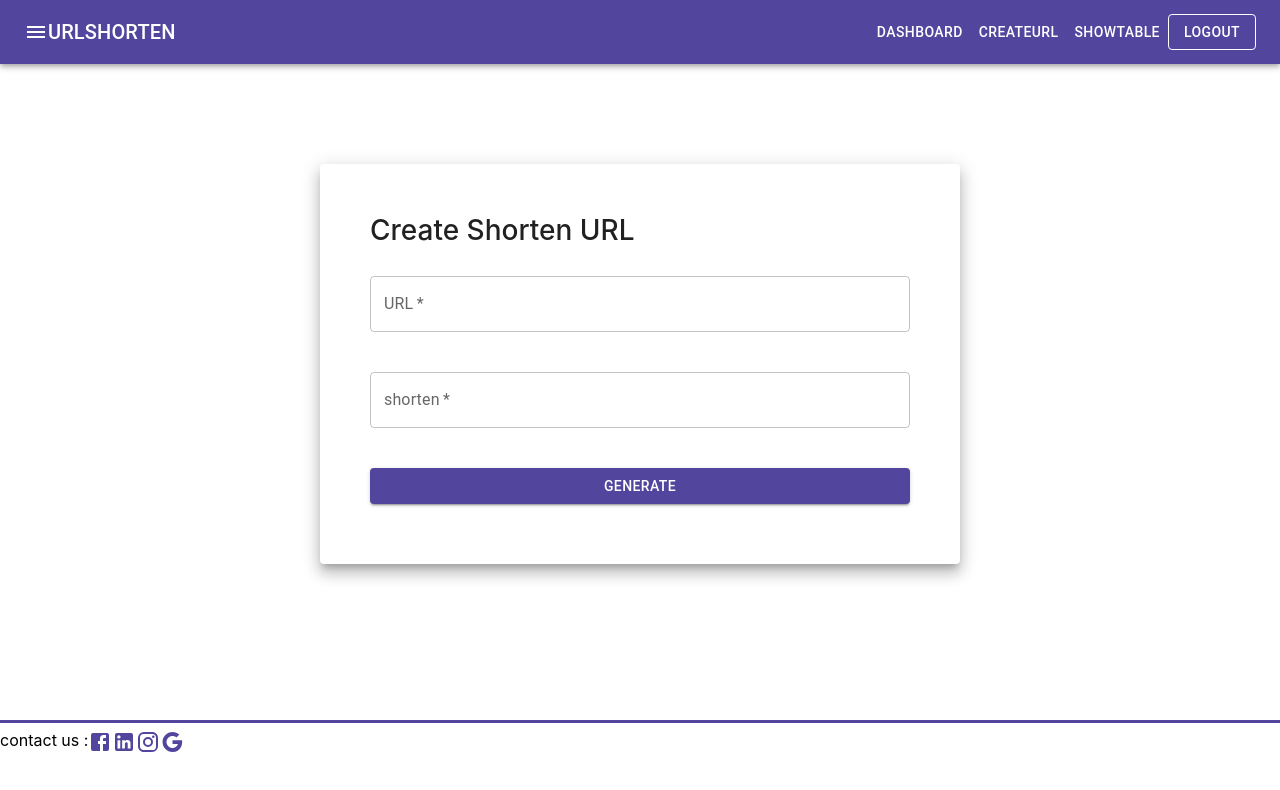
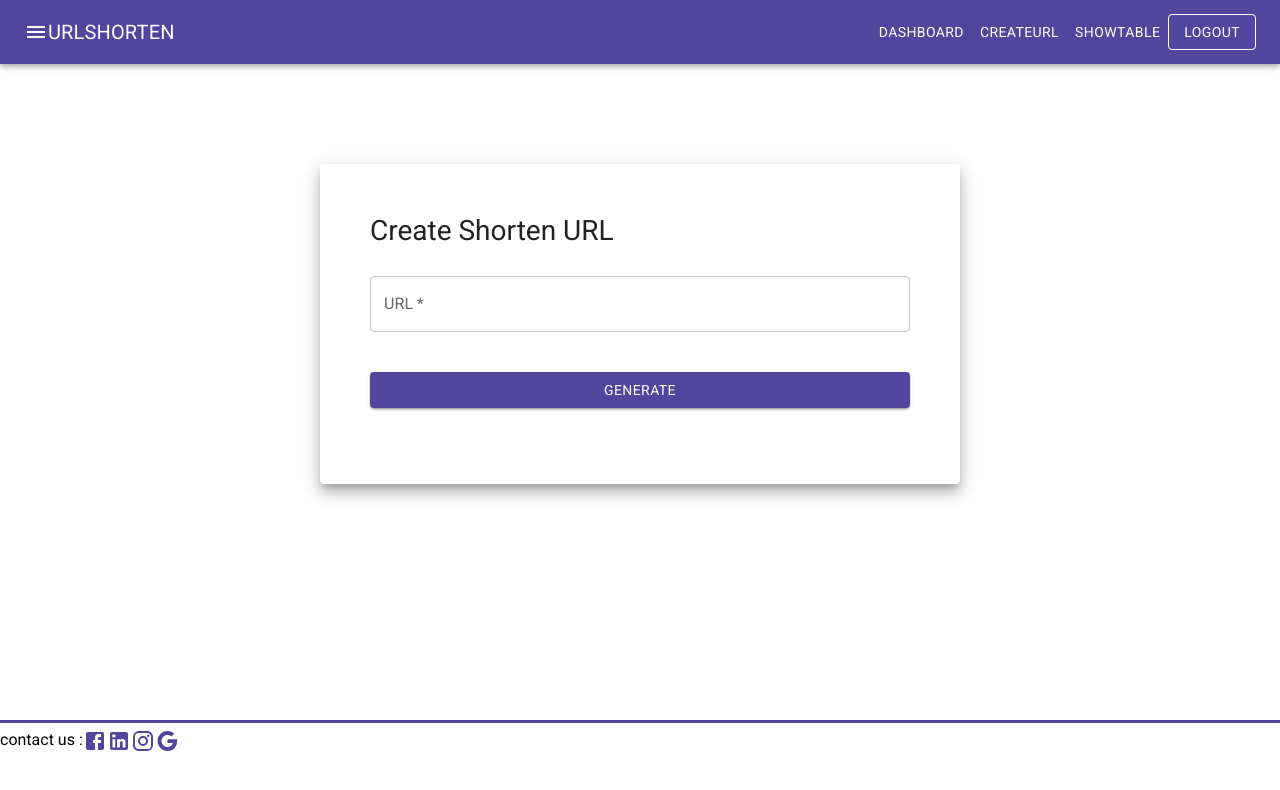
Before and after one commit to vinuppriyaB/frontend-reset-password, a React (Create React App) app: page /create in a window 1280 px wide. Shown: the top 790 px of the page. Built offline with nearby package versions, Linux system fonts and the light colour scheme.

Commit message:
css correction

```diff
--- a/public/index.html
+++ b/public/index.html
@@ -20,6 +20,9 @@
   rel="stylesheet"
   href="https://fonts.googleapis.com/icon?family=Material+Icons"
 />
+<link rel="preconnect" href="https://fonts.googleapis.com">
+<link rel="preconnect" href="https://fonts.gstatic.com" crossorigin>
+<link href="https://fonts.googleapis.com/css2?family=Montserrat:wght@400;500;600&family=Norican&family=Poppins:ital,wght@0,100;0,300;1,700&family=Roboto:wght@100;300;400&display=swap" rel="stylesheet">
     <!--
       Notice the use of %PUBLIC_URL% in the tags above.
       It will be replaced with the URL of the `public` folder during the build.
--- a/src/App.css
+++ b/src/App.css
@@ -1,3 +1,6 @@
+.App{
+    font-family: 'Roboto', sans-serif;
+}
 .pass-match{
     padding-top:2px !important ;
     margin-top:0px !important;
@@ -110,7 +113,7 @@
     color: white !important;
   }
   .name{
-    color:#51459E;
+    color: #51459e !important;;
   }
 
   .navbar-btn{
@@ -142,3 +145,6 @@
     color: #51459E !important;
 
   }
+  .h3-tag{
+    font-family: 'Roboto', sans-serif;
+  }
--- a/src/component/CreateUrl.js
+++ b/src/component/CreateUrl.js
@@ -9,25 +9,24 @@ import { useState } from "react";
 export const CreateUrl=()=>{
 
 
-    const paperStyle={padding :50,height:'50vh',width:"50vw", margin:"100px auto"}
+    const paperStyle={padding :50,height:'40vh',width:"50vw", margin:"100px auto"}
 
     const btnstyle={margin:'20px 0',backgroundColor:"#51459E"}
     const textstyle={margin:'20px 0'}
 
 
     const [long, setLong] = useState("");
-    const [short, setShort] = useState("");
 
 
 
     const resetLoginForm = (event) => {
         setLong("");
-        setShort("");
+
 
 
         };
     const createprocess = () => {
-        const createdurl={long:long,short:short};
+        const createdurl={long:long};
 
 
         fetch("https://login-proces.herokuapp.com/urlshorten/create",
@@ -63,7 +62,7 @@ export const CreateUrl=()=>{
 
             <div >
             <Paper elevation={10} style={paperStyle} className="paper-style">
-            <h3>Create Shorten URL</h3>
+            <h3 className="h3-tag">Create Shorten URL</h3>
 
                 <TextField label='URL'
                 id="outlined-basic"
@@ -73,16 +72,7 @@ export const CreateUrl=()=>{
                 value={long}
                 onChange={event => setLong(event.target.value)}
                 />
-                <TextField
-                id="outlined-basic"
-                label='shorten'
-                placeholder='Enter shorten'
-                style={textstyle}
-                type='text'
-                fullWidth required
-                value={short}
-                onChange={event => setShort(event.target.value)}
-                />
+
 
                 <Button type='submit'
                 className="btn-color"
--- a/src/component/ForgetPassword.js
+++ b/src/component/ForgetPassword.js
@@ -13,10 +13,10 @@ import { useState } from "react";
 export function ForgetPassword({setCurrentUser,currentUser}){
 
 
-    const paperStyle={padding :50,height:'40vh',width:380, margin:"100px auto"}
-    const avatarStyle={backgroundColor:"#51459E"}
+    const paperStyle={padding :50,height:'40vh',width:"30rem", margin:"150px auto"}
+    const avatarStyle={backgroundColor:"#51459E",margin:"10px auto"}
     const btnstyle={margin:'20px 0',backgroundColor:"#51459E"}
-    const textstyle={margin:'10px 0'}
+    const textstyle={margin:'20px 0'}
 
 
     const [email, setEmail] = useState("");
--- a/src/component/Login.js
+++ b/src/component/Login.js
@@ -12,8 +12,8 @@ import { useState } from "react";
 export const Login=({setCurrentUser,currentUser})=>{
 
 
-    const paperStyle={padding :50,height:'50vh',width:380, margin:"100px auto"}
-    const avatarStyle={backgroundColor:"#51459E"}
+    const paperStyle={padding :50,height:'50vh',width:"30rem", margin:"150px auto"}
+    const avatarStyle={backgroundColor:"#51459E",margin:"10px auto"}
     const btnstyle={margin:'20px 0',backgroundColor:"#51459E"}
     const textstyle={margin:'20px 0'}
 
--- a/src/component/Navbar.js
+++ b/src/component/Navbar.js
@@ -78,33 +78,35 @@ export function Navbar() {
     >
       <MenuItem className="menu-item">
       <Button
+      className="name"
       onClick={()=>history.push("/application")}
       sx={{ my: 2, color: 'white', display: 'block' }}
     >
       Dashboard
     </Button>
     <Button
-
+    className="name"
       onClick={()=>history.push("/create")}
       sx={{ my: 2, color: 'white', display: 'block' }}
     >
      CreateURL
     </Button>
     <Button
-
+    className="name"
       onClick={()=>history.push("/showtable")}
       sx={{ my: 2, color: 'white', display: 'block' }}
     >
      ShowTable
     </Button>
-      </MenuItem>
-      <Button
-
+    <Button
+      className="name"
       onClick={()=>history.push("/")}
       sx={{ my: 2, color: 'white', display: 'block' }}
     >
      Logout
     </Button>
+      </MenuItem>
+
     </Menu>
   );
 
--- a/src/component/Registration.js
+++ b/src/component/Registration.js
@@ -12,8 +12,8 @@ import { useState } from "react";
 export function Registration({setCurrentUser,currentUser}){
 
 
-    const paperStyle={padding :50,height:'70vh',width:'45vh', margin:"100px auto"}
-    const avatarStyle={backgroundColor:"#51459E"}
+    const paperStyle={padding :60,height:'70vh',width:'50vh', margin:"100px auto"}
+    const avatarStyle={backgroundColor:"#51459E",margin:"10px auto"}
     const btnstyle={margin:'20px 0',backgroundColor:"#51459E"}
     const textstyle={margin:'13px 0'}
 
@@ -159,7 +159,7 @@ export function Registration({setCurrentUser,currentUser}){
                 >Register</Button>
 
                {show? <p className="pasword-hint">
-                    Password must contain: 1 capital,1 small,1 number,1 special character,max 8 char
+                    Password must contain: 1 capital,1 small,1 number,1 special character,max 8 character
                 </p>:""}
 
                 <Typography > Do you have an account ?
--- a/src/component/ResetPassword.js
+++ b/src/component/ResetPassword.js
@@ -4,16 +4,15 @@ import { Grid,Paper, Avatar, TextField, Button} from '@material-ui/core'
 import AccountCircleIcon from '@mui/icons-material/AccountCircle';
 import { useParams ,useHistory} from 'react-router-dom';
 import { useState,useEffect } from "react";
-import { VibrationOutlined } from '@material-ui/icons';
 
 
 export function ResetPassword({setCurrentUser,currentUser}){
   const {token}= useParams();
   const history =useHistory();
-    const paperStyle={padding :50,height:'40vh',width:380, margin:"100px auto"}
-    const avatarStyle={backgroundColor:"#51459E"}
+    const paperStyle={padding :50,height:'50vh',width:"30rem", margin:"100px auto"}
+    const avatarStyle={backgroundColor:"#51459E",margin:"10px auto"}
     const btnstyle={margin:'20px 0',backgroundColor:"#51459E"}
-    const textstyle={margin:'10px 0'}
+    const textstyle={margin:'20px 0'}
 
 
     const [confirmPassword, setConfirmPassword] = useState("");
@@ -120,7 +119,7 @@ export function ResetPassword({setCurrentUser,currentUser}){
                 >change password</Button>
 
                {show? <p className="pasword-hint">
-                    Password must contain: 1 capital,1 small,1 number,1 special character,max 8 char
+                    Password must contain: 1 capital,1 small,1 number,1 special character,max 8 character
                 </p>:""}
 
 
```
